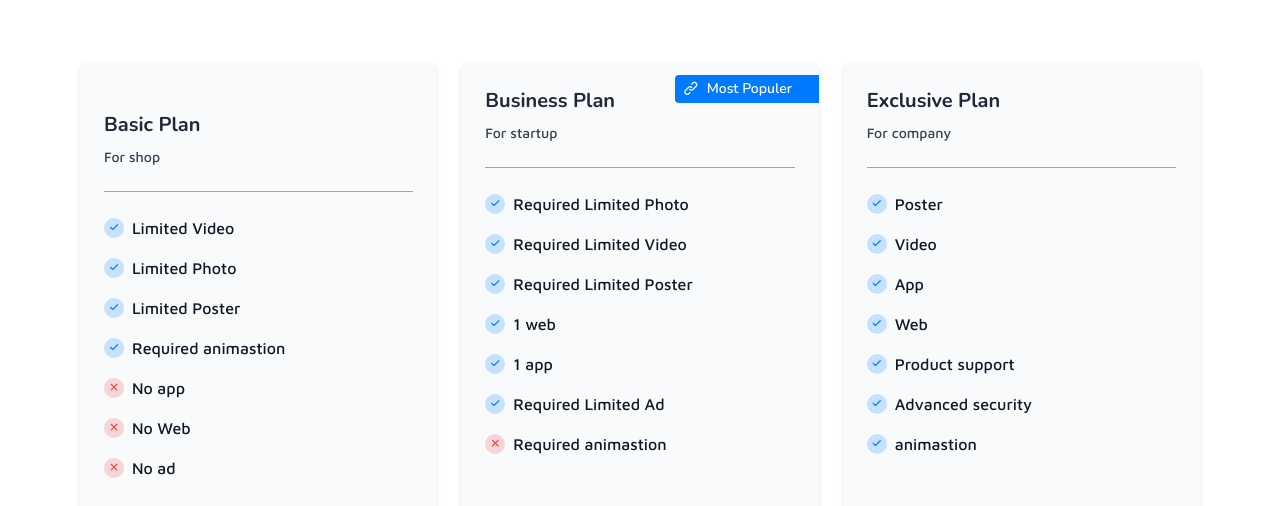
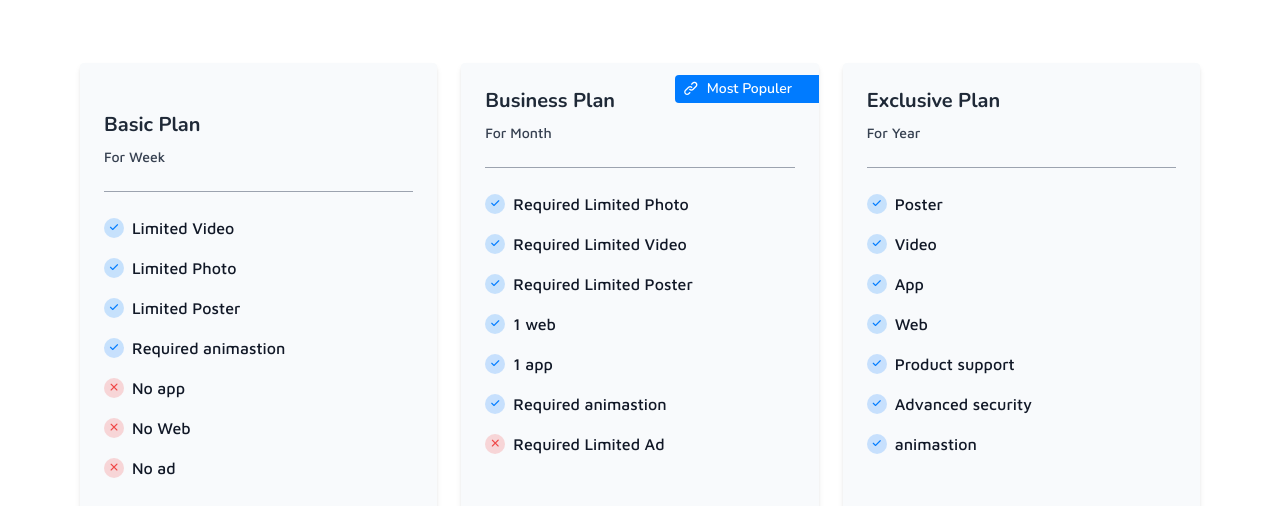
Before and after one commit to mryaswanth2005/nexgen_web, a plain HTML site: page index.html in a window 1280 px wide. Shown: the part 1686-2192 px from the top of the page. Drawn offline with nearby package versions, Linux system fonts and the light colour scheme.

Commit message:
Update index.html

```diff
--- a/index.html
+++ b/index.html
@@ -480,7 +480,7 @@
 
                         <div class="">
                             <h5 class="text-xl font-bold mb-2 text-gray-800">Basic Plan</h5>
-                            <p class="text-sm text-gray-700 font-medium">For shop</p>
+                            <p class="text-sm text-gray-700 font-medium">For Week</p>
                         </div>
 
                         <hr class="border-gray-400 my-6">
@@ -549,7 +549,7 @@
 
                         <div class="">
                             <h5 class="text-xl font-bold mb-2 text-gray-800">Business Plan</h5>
-                            <p class="text-sm text-gray-700 font-medium">For startup</p>
+                            <p class="text-sm text-gray-700 font-medium">For Month</p>
                         </div>
 
                         <hr class="border-gray-400 my-6">
@@ -589,13 +589,13 @@
                                 <span class="h-5 w-5 inline-flex items-center justify-center rounded-full bg-primary/20 text-primary text-sm font-bold">
                                     <i class="uil uil-check"></i>
                                 </span>
-                                <p class="text-gray-900">Required Limited Ad</p>
+                                <p class="text-gray-900">Required animastion</p>
                             </li>
                             <li class="flex items-center gap-2 mb-4 font-medium text-base">
                                 <span class="h-5 w-5 inline-flex items-center justify-center rounded-full bg-red-500/20 text-red-500 text-sm font-bold">
                                     <i class="uil uil-times"></i>
                                 </span>
-                                <p class="text-gray-900"> Required animastion </p>
+                                <p class="text-gray-900"> Required Limited Ad</p>
                             </li>
                         </ul>
 
@@ -614,7 +614,7 @@
 
                         <div class="">
                             <h5 class="text-xl font-bold mb-2 text-gray-800">Exclusive Plan</h5>
-                            <p class="text-sm text-gray-700 font-medium">For company</p>
+                            <p class="text-sm text-gray-700 font-medium">For Year</p>
                         </div>
 
                         <hr class="border-gray-400 my-6">
```
